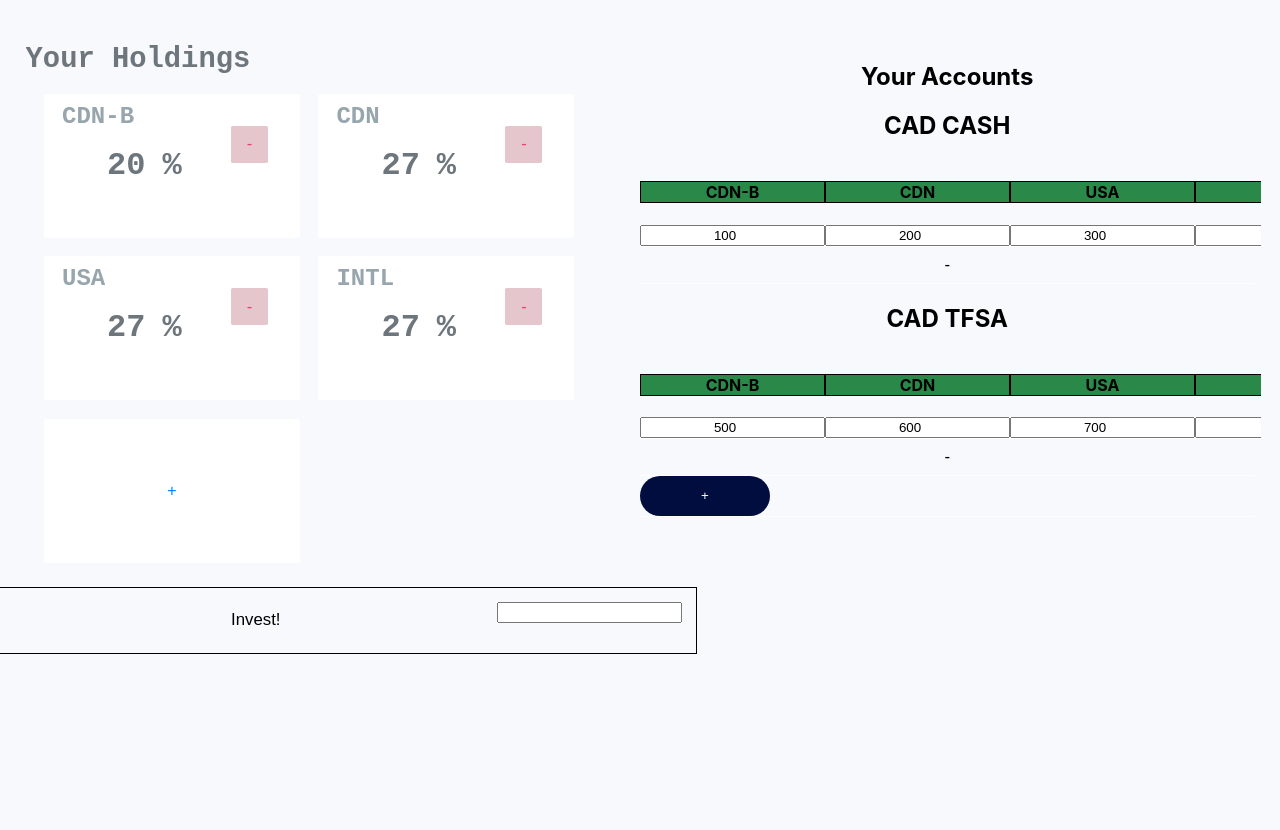
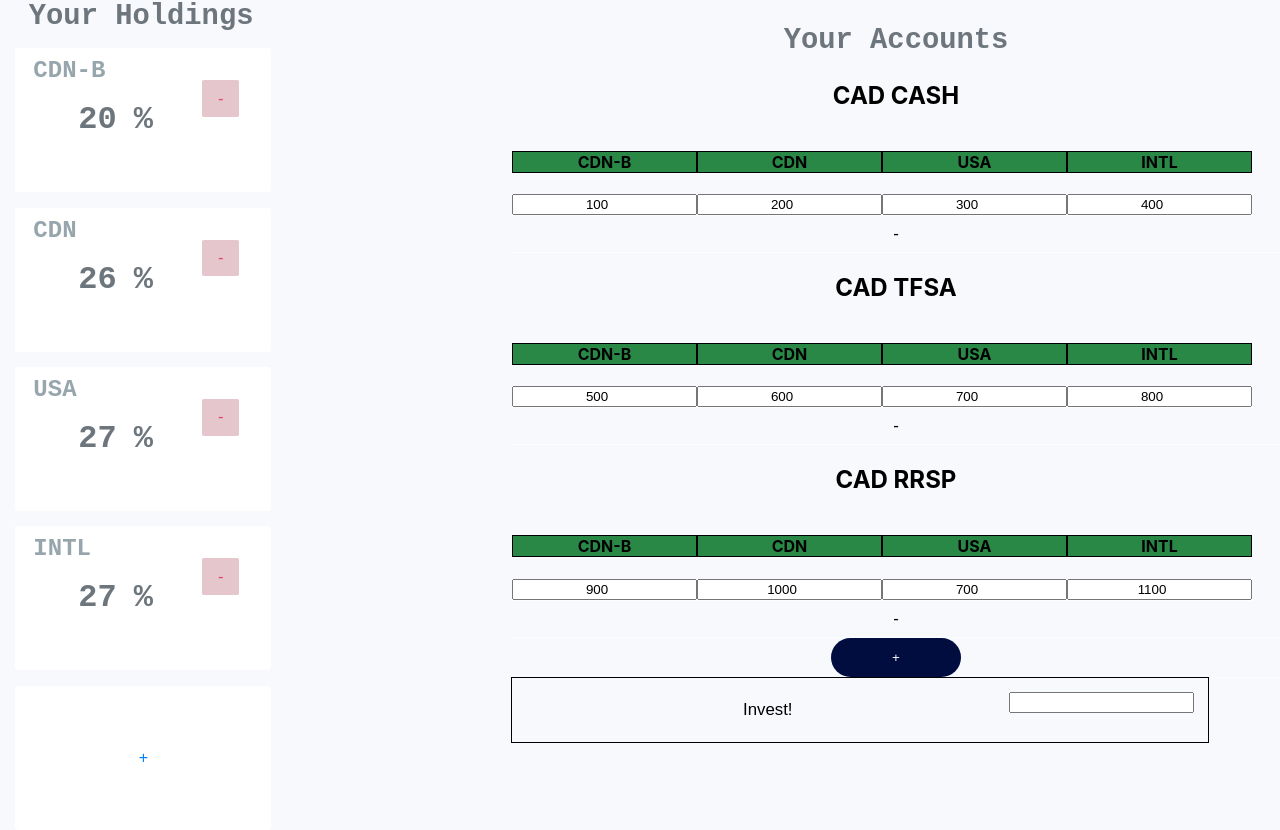
Before and after one commit to nikolamarunic/potatocalculator, a React app: page / in a window 1280 px wide. Shown: the part 84-914 px from the top of the page. Before the commit the page ends 800 px from the top, so only its background shows below. Built offline with nearby package versions, Linux system fonts and the light colour scheme.

Commit message:
made some formatting changes so that the header doesnt have whitespace at the top nd the 'your holdings' is inline with the squares

```diff
--- a/src/Components/Accounts/Accounts.css
+++ b/src/Components/Accounts/Accounts.css
@@ -30,6 +30,13 @@
   font-weight: 500;
 }
 
+.accountsTitle {
+  font-family: "Courier New", Courier, monospace;
+  font-size: 1.8em;
+  font-weight: 3000;
+  color:#6d757d;
+}
+
 .AccountsButton:hover {
   background-color: rgba(108, 65, 233, .7);
 }
--- a/src/Components/Accounts/Accounts.js
+++ b/src/Components/Accounts/Accounts.js
@@ -24,7 +24,7 @@ class Accounts extends React.Component {
   render() {
     return (
       <div className="Account">
-        <h2>Your Accounts</h2>
+        <h2 className="accountsTitle">Your Accounts</h2>
         <AccountsList accounts = {this.props.accounts} holdings = {this.props.holdings}
         onRemove = {this.props.onRemove} onAmountChange = {this.props.onAmountChange}/>
         <button className="AccountsButton" onClick = {this.addAccount}>+</button>
--- a/src/Components/App/App.css
+++ b/src/Components/App/App.css
@@ -1,5 +1,3 @@
-
-
 .App-logo {
   height: 40vmin;
   pointer-events: none;
@@ -22,10 +20,14 @@
 
 h1 { /* header ?*/
   padding: .77rem 0;
+  width: 100%;
+  margin-top: 0;
+  margin-bottom: .77em;
   background-color: #323a46;
   text-align: center;
   font-size: 1.88rem;
   color: #0080ff;
+
 }
 
 h2 {
@@ -42,6 +44,7 @@ h2 {
   background-repeat: no-repeat;
   font-weight: 500;
   color: #fff;
+  justify-content: space-between;
 }
 .invest {
   text-align: center;
@@ -49,11 +52,16 @@ h2 {
 
 /* required so that the accounts take up a smaller portion of the screen*/
 .accounts {
-  max-width: 50%;
+  width: 60%;
+  display: inline-block;
+  text-align: center;
 }
-
+.Holdings {
+  width: 40%;
+  float: left;
+}
 .content {
-  display: flex;
+  /* display: flex; */
   justify-content: space-between;
   padding:2%;
 
--- a/src/Components/App/App.js
+++ b/src/Components/App/App.js
@@ -9,11 +9,13 @@ class App extends React.Component {
   constructor(props) {
     super(props);
     this.state = {
-      holdings: [{ name: 'CDN-B', allocation: 20, id: 1 }, { name: 'CDN', allocation: 27, id: 2 },
+      holdings: [{ name: 'CDN-B', allocation: 20, id: 1 }, { name: 'CDN', allocation: 26, id: 2 },
       { name: 'USA', allocation: 27, id: 3 }, { name: 'INTL', allocation: 27, id: 4 }],
 
       accounts: [{ name: 'CAD CASH', values: { 'CDN-B': 100, 'CDN': 200, 'USA': 300, 'INTL': 400 } },
-      { name: 'CAD TFSA', values: { 'CDN-B': 500, 'CDN': 600, 'USA': 700, 'INTL': 800 } }]
+      { name: 'CAD TFSA', values: { 'CDN-B': 500, 'CDN': 600, 'USA': 700, 'INTL': 800 } },
+      { name: 'CAD RRSP', values: { 'CDN-B': 900, 'CDN': 1000, 'USA': 700, 'INTL': 1100 } }
+    ]
     };
     this.removeStock = this.removeStock.bind(this);
     this.removeAccount = this.removeAccount.bind(this);
@@ -114,7 +116,7 @@ class App extends React.Component {
     return (
       <div>
         <h1>PotatoCalculator</h1>
-        <div className="content">
+        {/* <div className="content"> */}
           <Holdings holdings={this.state.holdings} onRemove={this.removeStock} onAdd={this.addStock}
             handleNameChange={this.handleNameChange} handleAllocChange={this.handleAllocChange} />
 
@@ -122,7 +124,7 @@ class App extends React.Component {
             <Accounts holdings={this.state.holdings} accounts={this.state.accounts}
               onRemove={this.removeAccount} onAdd={this.addAccount} onAmountChange={this.handleAccountAmountChange} />
           </div>
-        </div>
+        {/* </div> */}
         <div className="invest">
         <Invest />
         </div>
--- a/src/Components/Holdings/Holdings.css
+++ b/src/Components/Holdings/Holdings.css
@@ -1,5 +1,5 @@
 .Holdings {
-  width: 50%;
+  /* width: 50%;  */
   align-items: center;
   overflow-y: scroll;
 
@@ -14,7 +14,7 @@
   font-weight: 3000;
   color:#6d757d;
   text-align: left;
-  padding: 0;
+  padding-left: 1em;
   margin: 0;
 }
 
```
